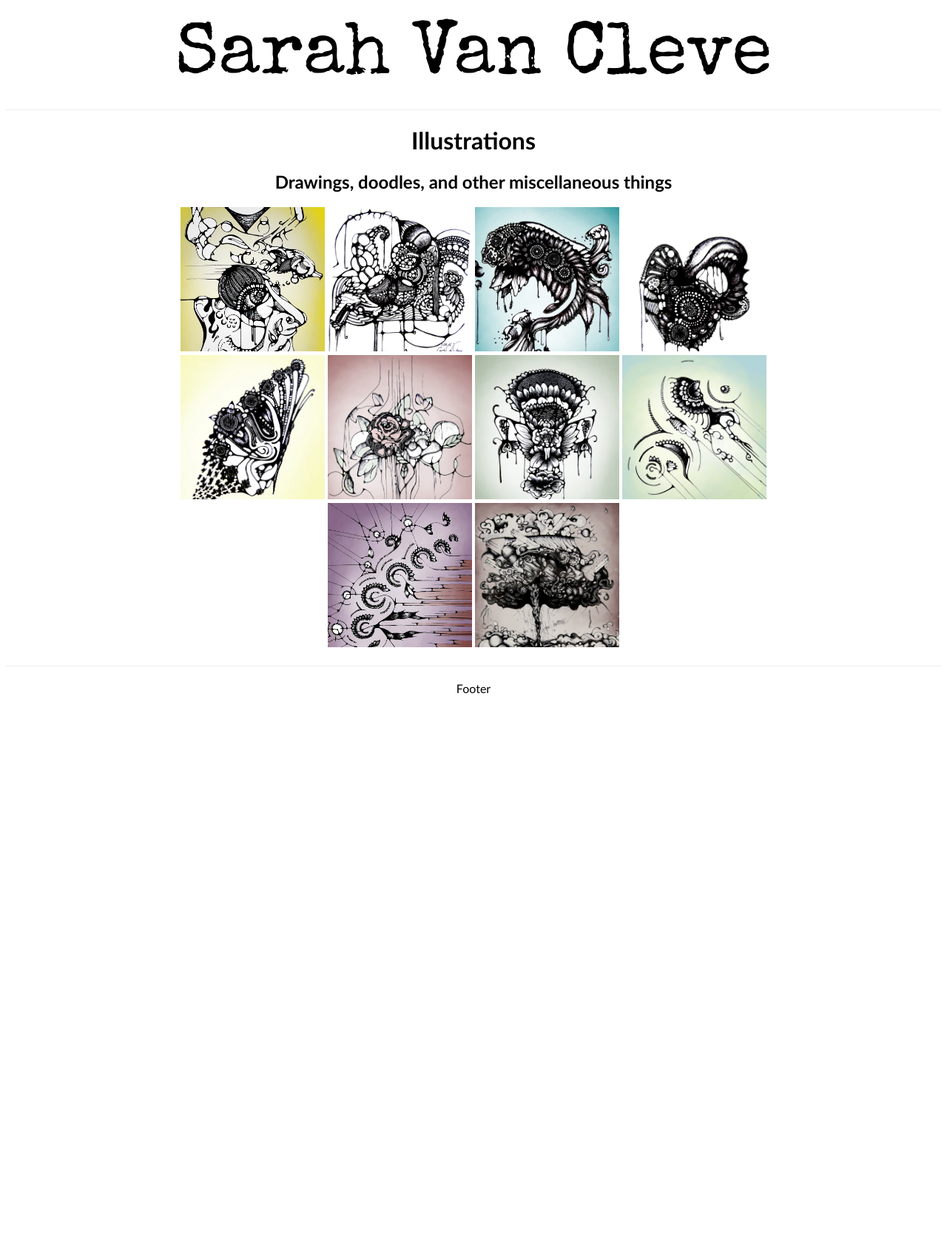
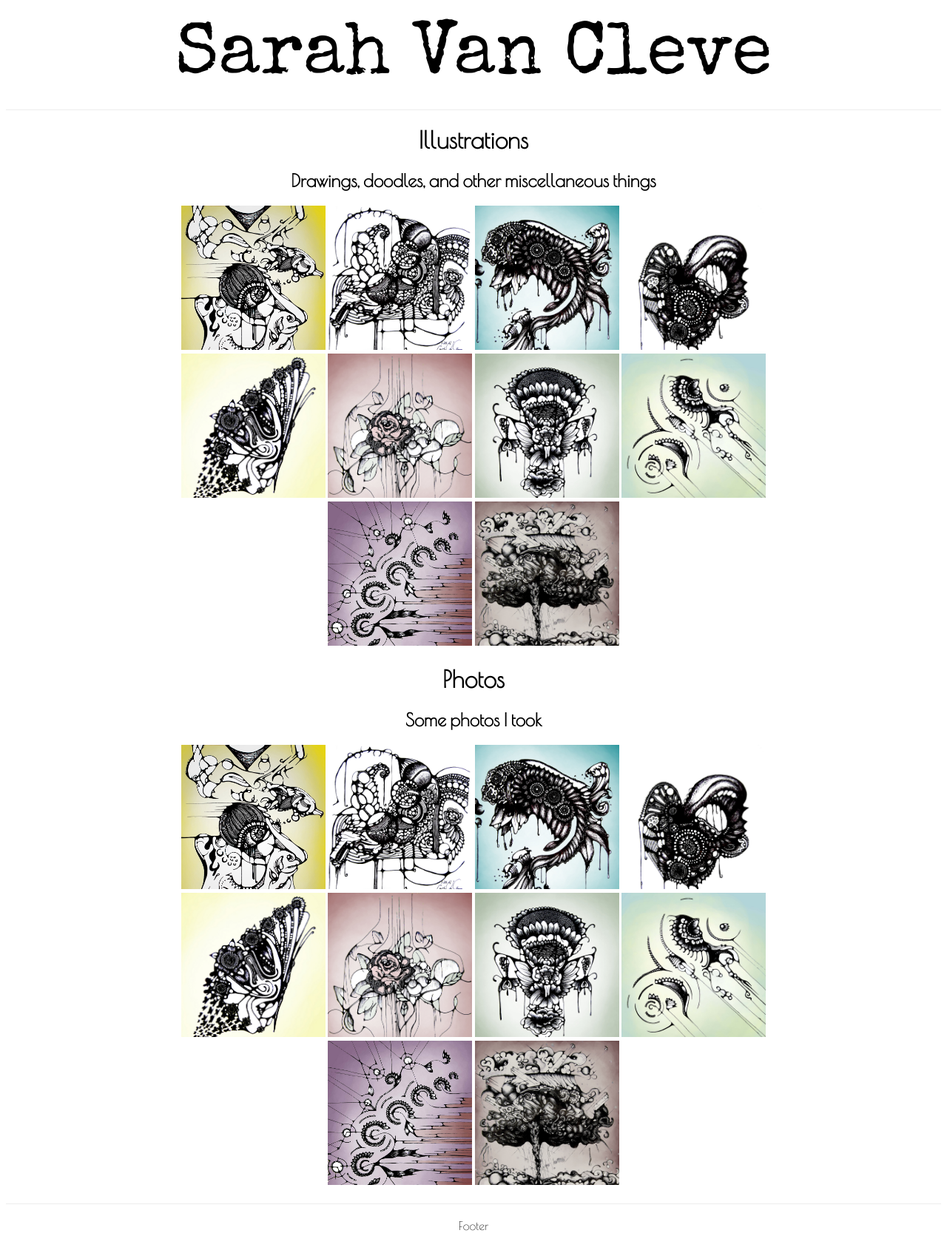
Before and after one commit to jmvx/portfolio-site, a Jekyll site: the page built from index.html, in a window 1280 px wide. Shown: the whole page at 74% size. Built offline with Jekyll 4.4.1, drawn with Linux system fonts in a browser that asks for light colours; before the commit the page ends 968 px from its top, so only the background shows below that.

Commit message:
Combined galleries into one data file

```diff
--- /dev/null
+++ b/_data/galleries.yml
@@ -0,0 +1,49 @@
+- id: illustrations
+  description: Drawings, doodles, and other miscellaneous things
+  folder: /images/illustrations
+  images:
+  - url: drawing1.jpg
+    caption: A face on a yellow background
+  - url: drawing2.jpg
+    caption: Doodles on a white background
+  - url: drawing3.jpg
+    caption: Fish on a blue background
+  - url: drawing4.jpg
+    caption: Round thing on white background
+  - url: drawing5.jpg
+    caption: Butterfly on yellow background
+  - url: drawing6.jpg
+    caption: Rose on pink background
+  - url: drawing7.jpg
+    caption: Flowers on green background
+  - url: drawing8.jpg
+    caption: Broken things on green background
+  - url: drawing9.jpg
+    caption: Fast flowery things on purple background
+  - url: drawing10.jpg
+    caption: Nuclear bomb photo on brown background
+
+- id: photos
+  description: Some photos I took
+  folder: /images/illustrations
+  images:
+  - url: drawing1.jpg
+    caption: A face on a yellow background
+  - url: drawing2.jpg
+    caption: Doodles on a white background
+  - url: drawing3.jpg
+    caption: Fish on a blue background
+  - url: drawing4.jpg
+    caption: Round thing on white background
+  - url: drawing5.jpg
+    caption: Butterfly on yellow background
+  - url: drawing6.jpg
+    caption: Rose on pink background
+  - url: drawing7.jpg
+    caption: Flowers on green background
+  - url: drawing8.jpg
+    caption: Broken things on green background
+  - url: drawing9.jpg
+    caption: Fast flowery things on purple background
+  - url: drawing10.jpg
+    caption: Nuclear bomb photo on brown background
--- a/_layouts/default.html
+++ b/_layouts/default.html
@@ -8,6 +8,7 @@
     {% endif %}
     <link rel="stylesheet" type="text/css" href="{{ site.baseurl }}/stylesheets/style.css" />
     <link href='https://fonts.googleapis.com/css?family=Special+Elite' rel='stylesheet' type='text/css'>
+    <link href='https://fonts.googleapis.com/css?family=Poiret+One' rel='stylesheet' type='text/css'>
     <title>Sarah Van Cleve</title>
   </head>
   <body>
@@ -20,16 +21,7 @@
     <div id="container">
       <!-- page content -->
       <div id="content">
-          {% if page.featured %}
-          <!-- featured content -->
-          <div id="featured">
-            Featured Content
-          </div>
-          {% endif %}
-          <!-- main content -->
-          <div id="main">
-              {{ content }}
-          </div>
+        {{ content }}
       </div>
     </div>
     <!-- page footer -->
--- a/_data/illustrations.yml
+++ b/events.yml
@@ -1,4 +1,4 @@
-- id: illustrations
+- id: events
   description: Drawings, doodles, and other miscellaneous things
   folder: /images/illustrations
   images:
--- a/index.html
+++ b/index.html
@@ -2,9 +2,12 @@
 layout: default
 description: Sarah Van Cleve
 ---
-{% for gallery in site.data.illustrations %}
-<h1 class="gallery-title">{{ gallery.id | capitalize }}</h1>
-<h2 class="gallery-subtitle">{{ gallery.description }}</h2>
+
+{% for gallery in site.data.galleries %}
+  <div class="gallery-header">
+    <h1 class="gallery-title">{{ gallery.id | capitalize }}</h1>
+    <h2 class="gallery-subtitle">{{ gallery.description }}</h2>
+  </div>
   {% for image in gallery.images %}
     <div class="gallery-item" tabindex="0">
       <span class="caption">
@@ -13,5 +16,4 @@ description: Sarah Van Cleve
       <img src="{{ site.baseurl }}/{{ gallery.folder }}/{{ image.url }}" alt="{{ image.caption }}" />
     </div>
   {% endfor %}
-</div>
 {% endfor %}
--- a/stylesheets/style.css
+++ b/stylesheets/style.css
@@ -1,7 +1,7 @@
 /* media breakpoints */
 /* colors */
 body {
-  font-family: Optima, Segoe, "Segoe UI", Candara, Calibri, Arial, sans-serif;
+  font-family: "Poiret One", cursive, sans-serif;
   text-align: center; }
 
 #container {
@@ -32,6 +32,8 @@ body {
     transition: width 0.5s linear, height 0.5s linear; }
   #content .gallery-item img {
     width: 100%; }
+  #content .gallery-item .gallery-header {
+    border: 1px solid gray; }
   #content .gallery-item .caption {
     position: absolute;
     font-weight: bold;
@@ -50,7 +52,10 @@ body {
 
 @media only screen and (max-width: 800px) {
   body {
-    background-color: green; } }
+    background-color: green; }
+
+  #container {
+    width: 100%; } }
 @media only screen and (max-width: 568px) {
   body {
     background-color: yellow; } }
```
Also changed, not shown: stylesheets/style.scss (+9 -1 lines).
